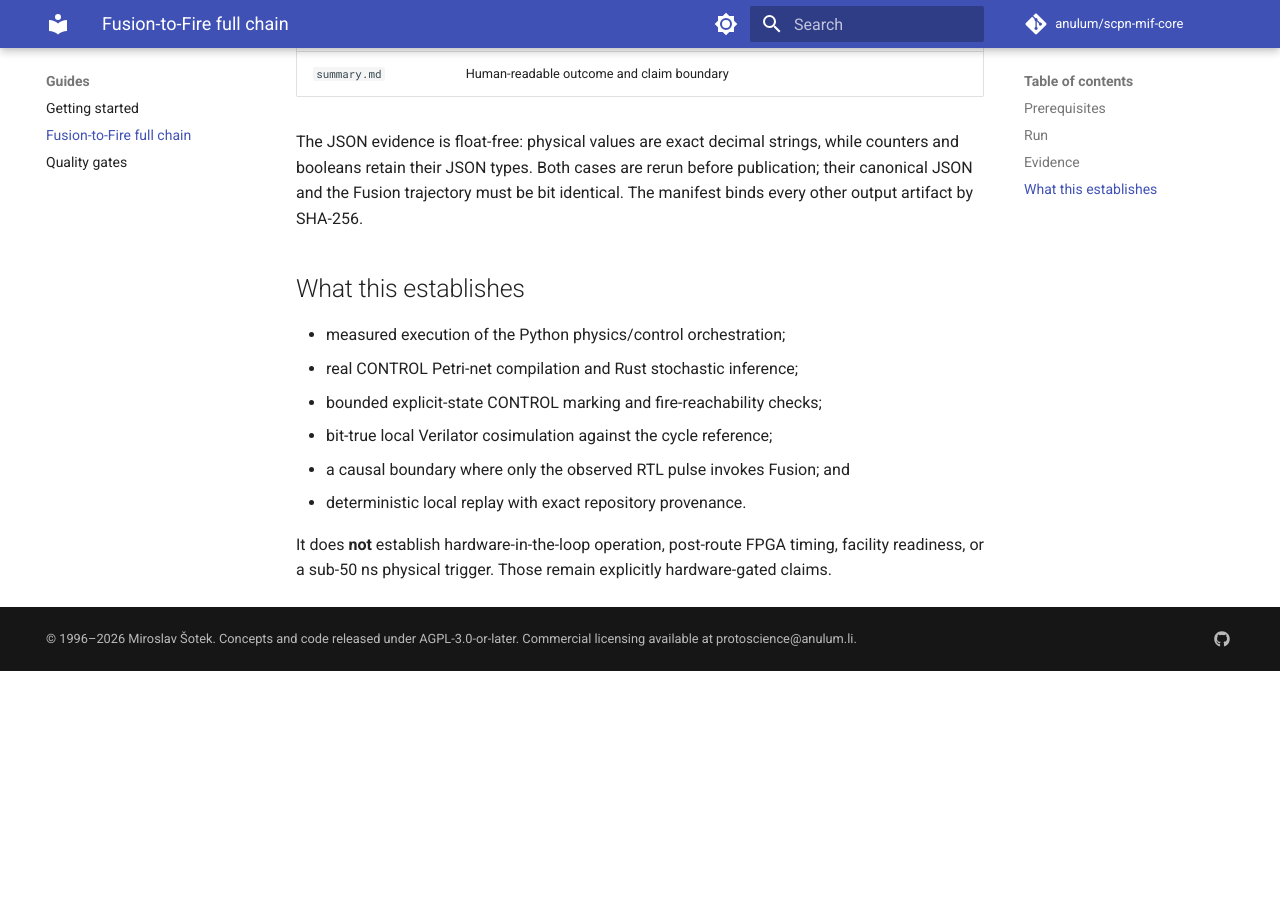
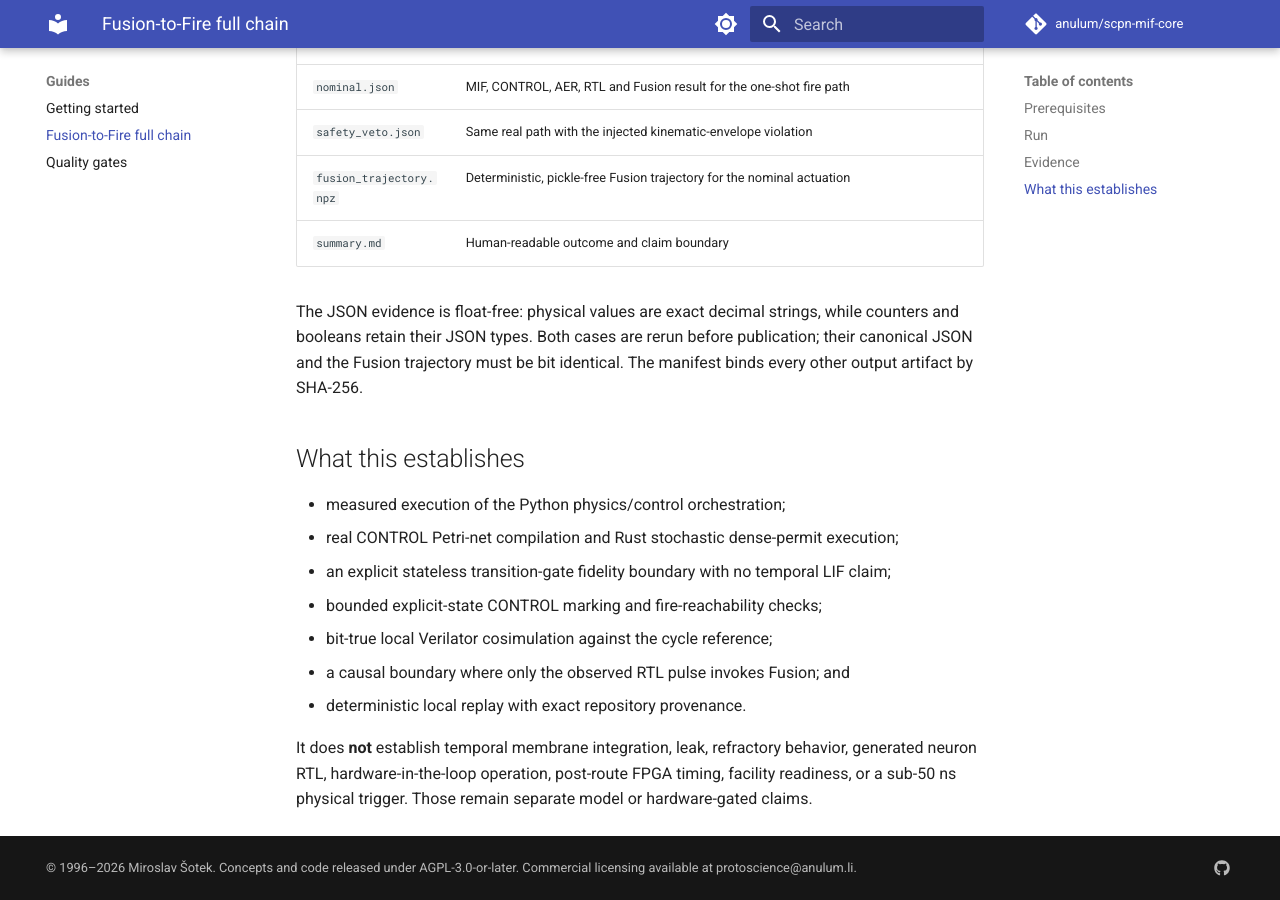
Before and after one commit to anulum/scpn-mif-core, an MkDocs documentation site: the page built from docs/guides/fusion_to_fire_full_chain.md, in a window 1280 px wide and 900 px high, scrolled down 1794 px. Built offline with MkDocs 1.6.1 and Material for MkDocs 9.7.7, drawn with Linux system fonts in a browser that asks for light colours; comment, search, counter and statistics services are not loaded; before the commit the page ends 2465 px from its top, so only the background shows below that; some of the changed text lies outside the part shown.

Commit message:
fix(full-chain): state the LIF fidelity boundary
Authored by Anulum Fortis & Arcane Sapience

Co-Authored-By: Arcane Sapience <protoscience@anulum.li>

````diff
--- a/docs/guides/fusion_to_fire_full_chain.md
+++ b/docs/guides/fusion_to_fire_full_chain.md
@@ -19,6 +19,14 @@ MIF approach + safety
   -> Fusion pulsed-compression actuator
   -> MIF Faraday recovery
 ```
+
+The CONTROL permit in this shipped chain is explicitly a
+`stateless_transition_gate`: CONTROL retains its cross-repository `lif_fire` API
+name, but resets the optional neuron before one threshold evaluation. The Rust
+SC-NeuroCore backend accelerates the stochastic dense permit calculation; this
+receipt does not claim a stateful Rust LIF simulation. A temporal LIF lane must
+preserve membrane state across multiple timestamped events under a separately
+versioned SC-NeuroCore/CONTROL model contract.
 
 It runs a nominal shot and a safety-fault injection. The nominal case must emit
 exactly one RTL trigger before Fusion is called. The fault case violates the MIF
@@ -85,12 +93,15 @@ identical. The manifest binds every other output artifact by SHA-256.
 ## What this establishes
 
 - measured execution of the Python physics/control orchestration;
-- real CONTROL Petri-net compilation and Rust stochastic inference;
+- real CONTROL Petri-net compilation and Rust stochastic dense-permit execution;
+- an explicit stateless transition-gate fidelity boundary with no temporal LIF
+  claim;
 - bounded explicit-state CONTROL marking and fire-reachability checks;
 - bit-true local Verilator cosimulation against the cycle reference;
 - a causal boundary where only the observed RTL pulse invokes Fusion; and
 - deterministic local replay with exact repository provenance.
 
-It does **not** establish hardware-in-the-loop operation, post-route FPGA timing,
-facility readiness, or a sub-50 ns physical trigger. Those remain explicitly
-hardware-gated claims.
+It does **not** establish temporal membrane integration, leak, refractory
+behavior, generated neuron RTL, hardware-in-the-loop operation, post-route FPGA
+timing, facility readiness, or a sub-50 ns physical trigger. Those remain
+separate model or hardware-gated claims.
````
Also changed, not shown: README.md (+13 -7 lines), 2 other files.
